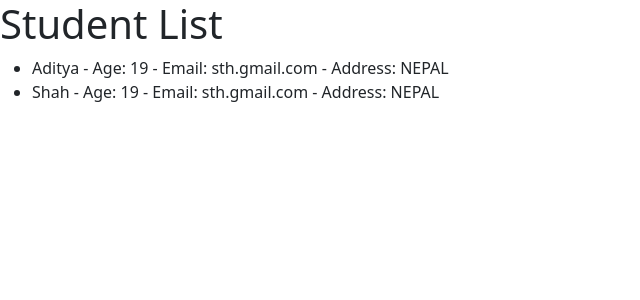
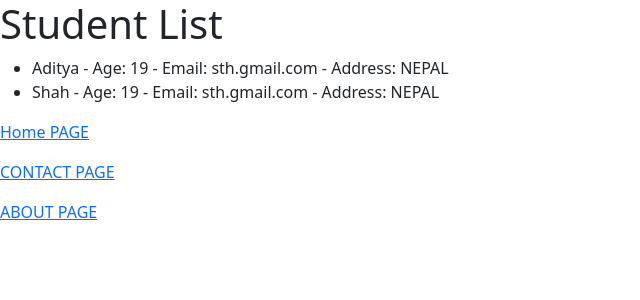
Before and after one commit to aadishah-projects/Django, a Django app: page /student/ in a window 1280 px wide. Shown: the top 300 px of the page, without its empty margins (0-640 px from the left). Run offline with Django 5.2, Linux system fonts and the light colour scheme; data comes from the database, SQL or seed files in the repository.

Commit message:
linked all pages

```diff
--- a/home/templates/home/about.html
+++ b/home/templates/home/about.html
@@ -9,6 +9,10 @@
         <a href='\contact\' >
            CONTACT PAGE
         </a></p>
+        <p>
+        <a href='\student\' >
+            Student
+          </a></p>
 </body>
 </html>
 {% endblock %}
--- a/home/templates/home/contact.html
+++ b/home/templates/home/contact.html
@@ -9,7 +9,10 @@
         <a href='\about\' >
            ABOUT PAGE
         </a></p>
-
+        <p>
+         <a href='\student\' >
+             Student
+           </a></p>
 </body>
 </html>
 {% endblock %}
--- a/home/templates/home/index.html
+++ b/home/templates/home/index.html
@@ -10,7 +10,10 @@
         <a href='\about\' >
            ABOUT PAGE
         </a></p>
-
+        <p>
+            <a href='\student\' >
+                Student
+              </a></p>
     <h1>Printing a List by django</h1>
     <!-- {{peoples}} -->
     <!-- Inserting the given data in a table -->
--- a/home/templates/home/student.html
+++ b/home/templates/home/student.html
@@ -8,6 +8,19 @@
             <li>{{ student.name }} - Age: {{ student.age }} - Email: {{ student.email }} - Address: {{ student.address }}</li>
         {% endfor %}
     </ul>
+    <p> <a href='\' >
+        Home PAGE
+    </a></p>
+    <p>
+        <a href='\contact\' >
+           CONTACT PAGE
+        </a></p>
+        <p>
+            <a href='\about\' >
+               ABOUT PAGE
+            </a></p>
+            <p>
+
 </body>
 
 {% endblock%}
```
